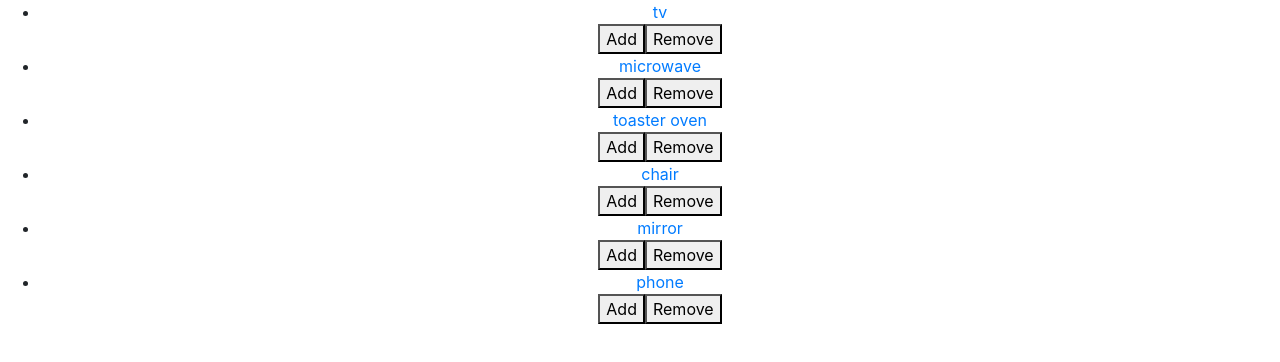
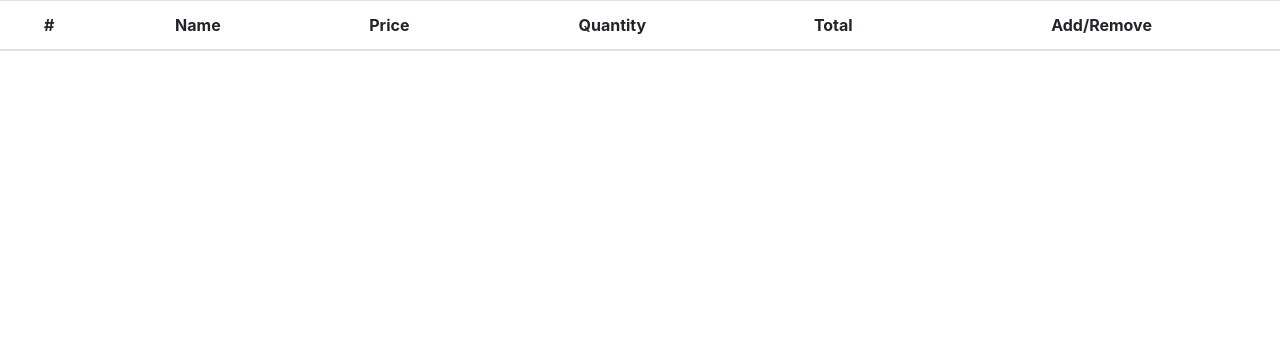
Before and after one commit to oliviah0/redux-shoply, a React (Create React App) app: page /cart in a window 1280 px wide. Before the commit this address led to /. Shown: the top 362 px of the page. Built offline with nearby package versions, Linux system fonts and the light colour scheme.

Commit message:
Cart Component

```diff
--- /dev/null
+++ b/src/components/Cart.js
@@ -0,0 +1,46 @@
+import React, { Component } from "react";
+import { Link } from "react-router-dom";
+import AddRemoveContainer from "../containers/AddRemoveContainer";
+
+class Cart extends Component {
+
+  render() {
+    const { cartItems, items } = this.props;
+    let counter = 0;
+    let rows = Object.entries(cartItems).map((item) => {
+      let [id, qty] = item;
+      counter++;
+      return (
+        <tr>
+          <th scope="row">{counter}</th>
+          <td>{items[id].name}</td>
+          <td>{items[id].price}</td>
+          <td>{qty}</td>
+          <td>{qty * items[id].price}</td>
+          <td><AddRemoveContainer id={id} /></td>
+        </tr>
+      );
+    });
+
+    return (
+      <table className="table">
+        <thead>
+          <tr>
+            <th scope="col">#</th>
+            <th scope="col">Name</th>
+            <th scope="col">Price</th>
+            <th scope="col">Quantity</th>
+            <th scope="col">Total</th>
+            <th scope="col">Add/Remove</th>
+          </tr>
+        </thead>
+        <tbody>
+          {rows}
+        </tbody>
+      </table>
+
+    );
+  }
+}
+
+export default Cart;
--- a/src/components/Main.js
+++ b/src/components/Main.js
@@ -1,4 +1,5 @@
 import React, { Component } from "react";
+import {Link} from "react-router-dom"
 import uuid from "uuid/v4";
 import Item from "../components/Item"
 
@@ -25,6 +26,7 @@ class Main extends Component {
         <ul>
           {itemsCards}
         </ul>
+        <Link to="/cart" >go to cart</Link>
       </div>
     );
   }
--- a/src/components/Routes.js
+++ b/src/components/Routes.js
@@ -2,6 +2,7 @@ import React, { Component } from "react";
 import { Switch, Redirect, Route } from "react-router-dom";
 import MainContainer from "../containers/MainContainer";
 import ItemDetailsContainer from "../containers/ItemDetailsContainer";
+import CartContainer from "../containers/CartContainer";
 
 
 class Routes extends Component {
@@ -11,6 +12,7 @@ class Routes extends Component {
       <Switch>
         <Route exact path="/" render={() => <MainContainer />} />
         <Route exact path="/items/:id" render={(props) => <ItemDetailsContainer {...props}/>} />
+        <Route exact path="/cart" render={(props) => <CartContainer {...props}/>} />
         <Redirect to="/" />
       </Switch>
     );
--- /dev/null
+++ b/src/containers/CartContainer.js
@@ -0,0 +1,16 @@
+import React, { Component } from "react";
+import { connect } from "react-redux";
+import { add, remove } from "../actions";
+import Cart from "../components/Cart";
+
+
+function mapStateToProps(state) {
+  console.log("this state", state)
+  return {
+    items: state.items,
+    cartItems: state.cartItems,
+    cartTotal: state.cartTotal,
+  };
+}
+
+export default connect(mapStateToProps)(Cart);
--- a/src/containers/ItemDetailsContainer.js
+++ b/src/containers/ItemDetailsContainer.js
@@ -5,11 +5,11 @@ import ItemDetails from "../components/ItemDetails";
 
 
 function mapStateToProps(state, ownProps) {
-  console.log("ZZZZ", ownProps);
 
   let id = ownProps.match.params.id;
   return {
-    item: state.items[id],
+    id: id,
+    item: state.items[id]
   };
 }
 
```
